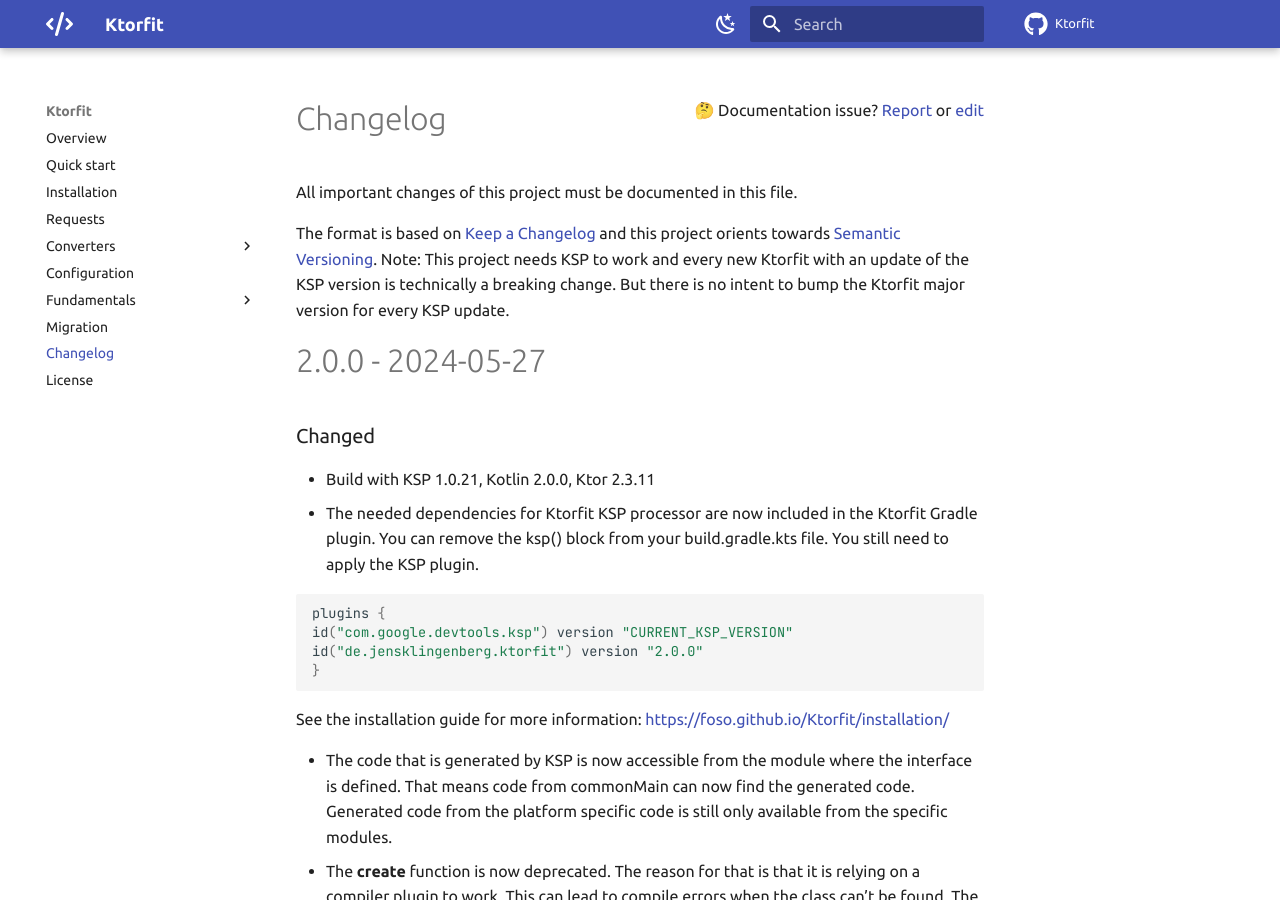
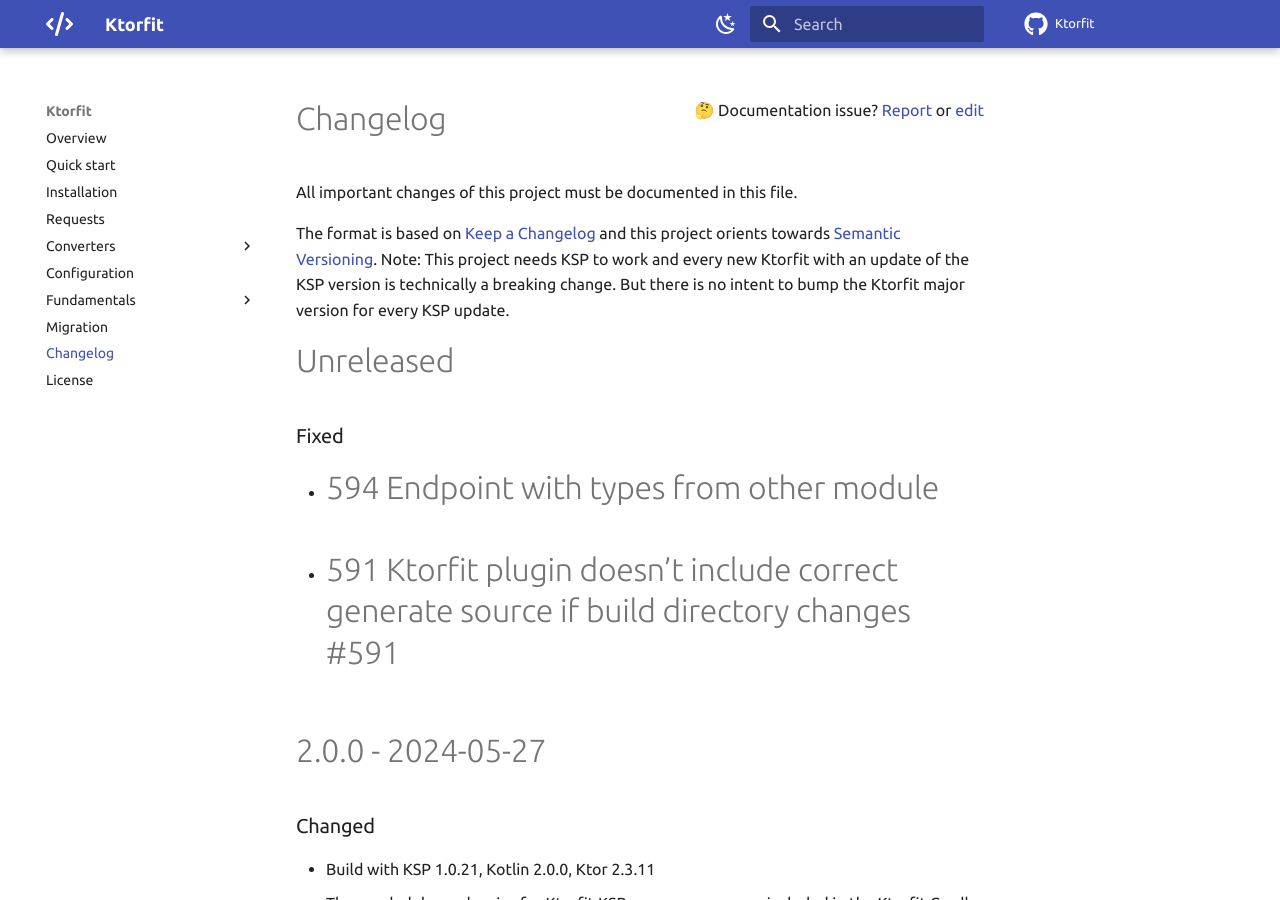
Before and after one commit to Foso/Ktorfit, an MkDocs documentation site: the page built from docs/CHANGELOG.md, in a window 1280 px wide and 900 px high. Built offline with MkDocs 1.6.1 and Material for MkDocs 9.7.7, drawn with Linux system fonts in a browser that asks for light colours; comment, search, counter and statistics services are not loaded.

Commit message:
Resolve types that are not in the same modules #594

```diff
--- a/docs/CHANGELOG.md
+++ b/docs/CHANGELOG.md
@@ -6,6 +6,12 @@
 and this project orients towards [Semantic Versioning](http://semver.org/spec/v2.0.0.html).
 Note: This project needs KSP to work and every new Ktorfit with an update of the KSP version is technically a breaking change.
 But there is no intent to bump the Ktorfit major version for every KSP update.
+
+Unreleased
+========================================
+### Fixed
+- #594 Endpoint with types from other module
+- #591 Ktorfit plugin doesn't include correct generate source if build directory changes #591
 
 2.0.0 - 2024-05-27
 ========================================
```
